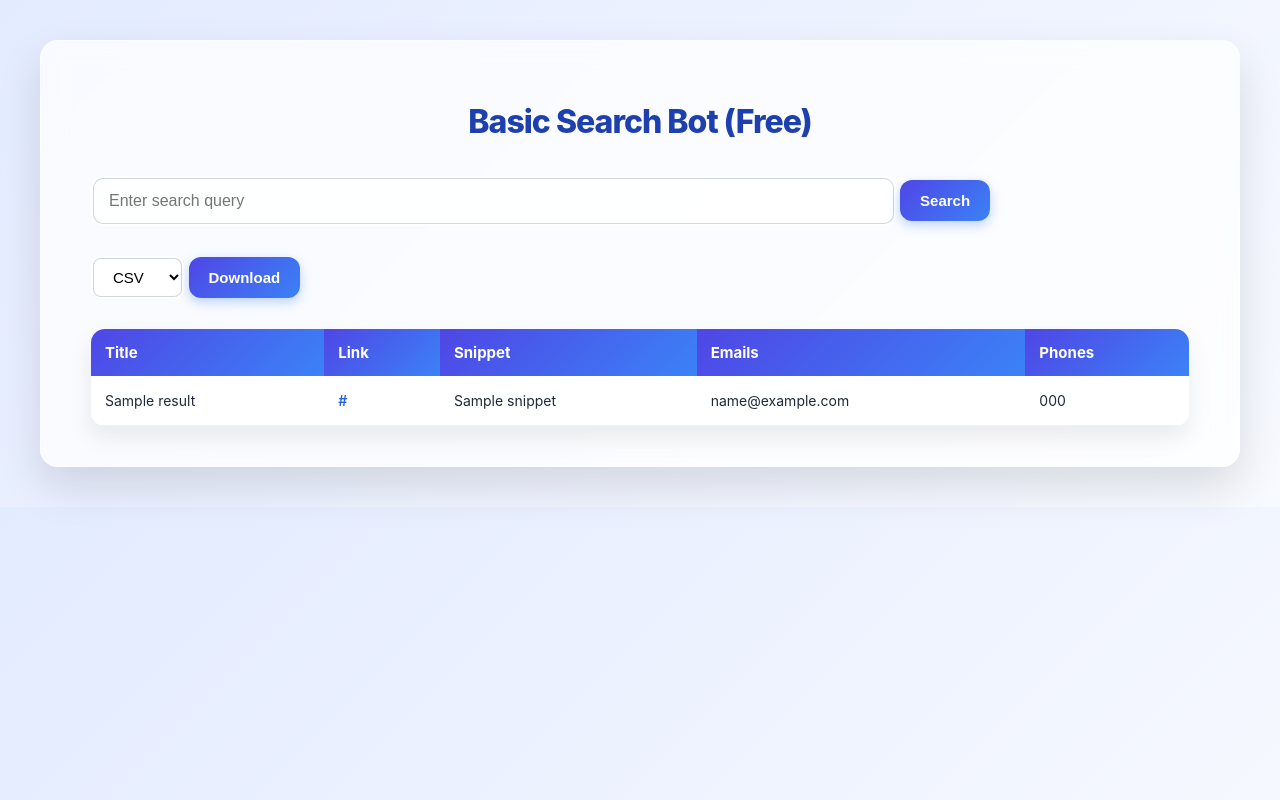
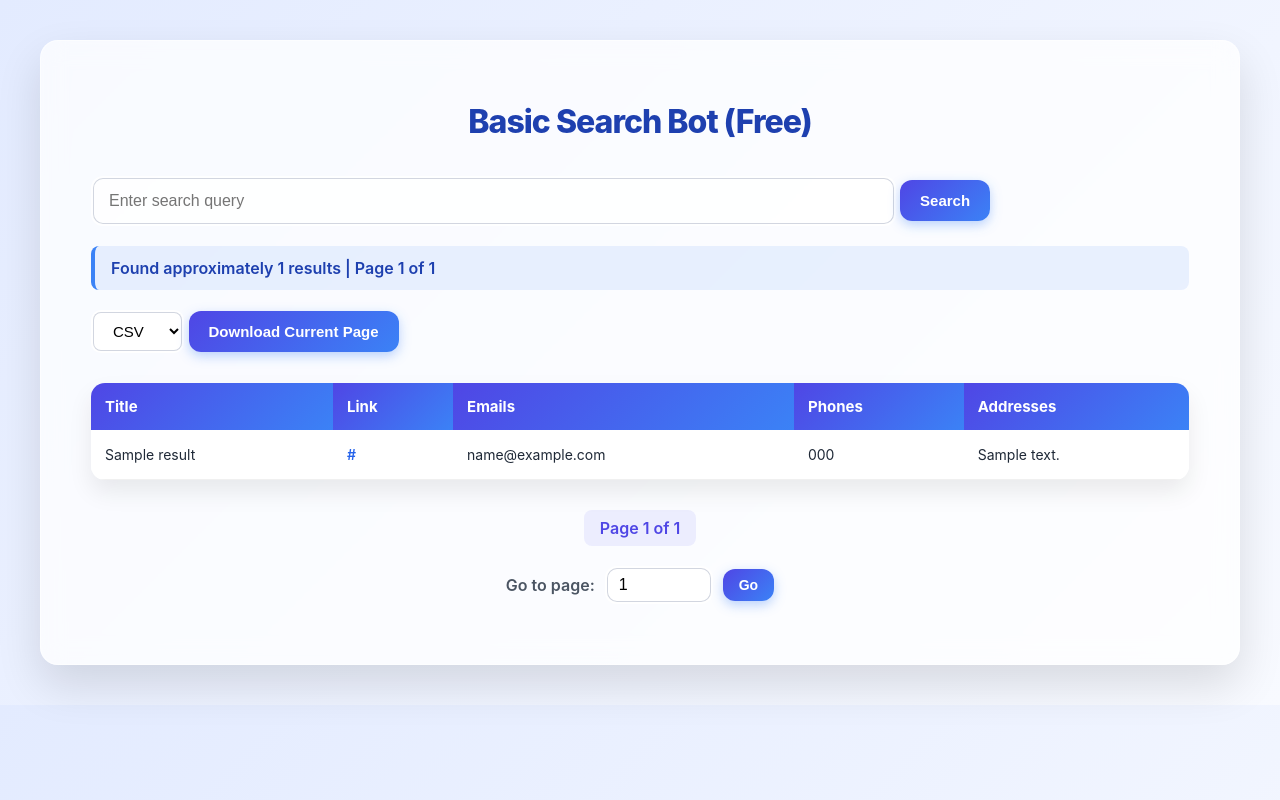
Before and after one commit to salarahmedmemon/search-bot, a Flask app: template templates/index.html in a window 1280 px wide. Run offline with Flask 3, Linux system fonts and the light colour scheme; the template is opened without the code that fills it: most values are stand-ins (such as "Sample title", 1, 10 or a date in 2020).

Commit message:
more features added.

```diff
--- a/app.py
+++ b/app.py
@@ -6,15 +6,79 @@ import re
 import pandas as pd
 import io
 import pdfkit
+from bs4 import BeautifulSoup
 
 # Load .env file
 load_dotenv()
 
 app = Flask(__name__)
 
-# Regex for emails and phones
-EMAIL_RE = re.compile(r'[A-Za-z0-9._%+-]+@[A-Za-z0-9.-]+\.[A-Za-z]{2,}')
-PHONE_RE = re.compile(r'\+?\d[\d\-\s]{7,}\d')
+# Global Email Pattern
+EMAIL_RE = re.compile(r'\b[A-Za-z0-9._%+-]+@[A-Za-z0-9.-]+\.[A-Za-z]{2,}\b')
+
+# Global Phone Number Patterns (International)
+PHONE_PATTERNS = [
+    # Pakistan specific: 0331 3591099 (with leading 0)
+    re.compile(r'\b0\d{3}[\s-]?\d{7}\b'),
+
+    # Pakistan: +92 331 3591099
+    re.compile(r'\+92[\s-]?\d{3}[\s-]?\d{7}\b'),
+
+    # International format with country code: +92 300 1234567, +91-98765-43210
+    re.compile(r'\+\d{1,4}[\s.-]?\(?\d{1,4}\)?[\s.-]?\d{1,4}[\s.-]?\d{1,4}[\s.-]?\d{1,9}'),
+
+    # US/Canada: +1-914-478-4814, (914) 478-4814, 914-478-4814
+    re.compile(r'\+?1?[\s.-]?\(?\d{3}\)?[\s.-]?\d{3}[\s.-]?\d{4}\b'),
+
+    # India: +91 98765 43210, 091-9876543210, 9876543210
+    re.compile(r'\+?91[\s.-]?\d{5}[\s.-]?\d{5}|\+?91[\s.-]?\d{10}|0\d{2,4}[\s.-]?\d{6,8}'),
+
+    # UK: +44 20 7123 4567, 020 7123 4567
+    re.compile(r'\+?44[\s.-]?\d{2,4}[\s.-]?\d{4}[\s.-]?\d{4}|0\d{2,4}[\s.-]?\d{4}[\s.-]?\d{4}'),
+
+    # Australia: +61 4 1234 5678, (02) 1234 5678
+    re.compile(r'\+?61[\s.-]?\d{1}[\s.-]?\d{4}[\s.-]?\d{4}|\(0\d\)[\s.-]?\d{4}[\s.-]?\d{4}'),
+
+    # Generic international: any phone with 7-15 digits
+    re.compile(r'\b\d{4}[\s.-]?\d{3,4}[\s.-]?\d{3,4}\b'),
+    re.compile(r'\b\d{3}[\s.-]?\d{3,4}[\s.-]?\d{4}\b'),
+]
+
+# Global Address Patterns - More comprehensive
+ADDRESS_PATTERNS = [
+    # Pakistan specific: unit no 3 akbar cng, main Auto Bahn Rd, Latifabad Unit 3 Hyderabad
+    re.compile(r'(?:unit|shop|office|house|plot|flat)\s*(?:no\.?|#)?\s*\d+[,\s]+[^,\n]{10,100}[,\s]+[A-Za-z\s]+(?:Hyderabad|Karachi|Lahore|Islamabad|Rawalpindi|Faisalabad|Multan|Peshawar|Quetta)', re.IGNORECASE),
+
+    # US Format with suite/apt: 145 Palisade St #231, Dobbs Ferry, NY 10522
+    re.compile(r'\d+\s+[A-Za-z0-9\s]+(?:Street|St\.?|Avenue|Ave\.?|Road|Rd\.?|Boulevard|Blvd\.?|Lane|Ln\.?|Drive|Dr\.?|Court|Ct\.?|Circle|Cir\.?|Way|Place|Pl\.?|Parkway|Pkwy\.?)[\s,]+(?:#|Suite|Ste\.?|Apt\.?|Unit|Building|Bldg\.?)?\s*\d*[A-Za-z]*[\s,]+[A-Za-z\s]+[\s,]+[A-Z]{2}\s+\d{5}(?:-\d{4})?', re.IGNORECASE),
+
+    # US Format simple: 145 Palisade St, Dobbs Ferry, NY 10522
+    re.compile(r'\d+\s+[A-Za-z0-9\s\.]+(?:Street|St|Avenue|Ave|Road|Rd|Boulevard|Blvd|Lane|Ln|Drive|Dr|Court|Ct|Way|Place|Parkway)[\s,]+[A-Za-z\s]+[\s,]+[A-Z]{2}\s+\d{5}(?:-\d{4})?', re.IGNORECASE),
+
+    # UK Format: 10 Downing Street, London SW1A 2AA or London, SW1A 2AA
+    re.compile(r'\d+\s+[A-Za-z\s]+(?:Street|Road|Avenue|Lane|Close|Drive|Way|Square|Gardens|Place|Terrace)[\s,]+[A-Za-z\s]+[\s,]+(?:London|[A-Z][a-z]+)[\s,]*[A-Z]{1,2}\d{1,2}\s?\d?[A-Z]{2}', re.IGNORECASE),
+
+    # UK postcode focused: Complete address with postcode
+    re.compile(r'[A-Za-z0-9\s,]+[A-Z]{1,2}\d{1,2}\s?\d?[A-Z]{2}', re.IGNORECASE),
+
+    # India Format: 123, MG Road, Bangalore, Karnataka 560001
+    re.compile(r'\d+[,\s]+[A-Za-z0-9\s]+(?:Road|Street|Avenue|Lane|Marg|Nagar|Colony|Layout|Cross|Main|Extension|Sector)[\s,]+[A-Za-z\s]+[\s,]+[A-Za-z\s]+[\s,]+\d{6}', re.IGNORECASE),
+
+    # Pakistan Format: House 123, Street 45, F-7, Islamabad
+    re.compile(r'(?:House|Plot|Flat|Shop)[\s#]*\d+[\s,]+(?:Street|Road|Lane|Block)[\s#]*\d+[\s,]+[A-Za-z0-9\s-]+[\s,]+[A-Za-z\s]+', re.IGNORECASE),
+
+    # Canada Format: 123 Main St, Toronto, ON M5H 2N2
+    re.compile(r'\d+\s+[A-Za-z0-9\s]+(?:Street|St|Avenue|Ave|Road|Rd|Boulevard|Blvd|Drive|Lane)[\s,]+[A-Za-z\s]+[\s,]+(?:ON|BC|AB|QC|MB|SK|NS|NB|PE|NL|NT|YT|NU)\s+[A-Z]\d[A-Z]\s?\d[A-Z]\d', re.IGNORECASE),
+
+    # Australia Format: 123 George Street, Sydney NSW 2000
+    re.compile(r'\d+\s+[A-Za-z\s]+(?:Street|St|Avenue|Ave|Road|Rd|Drive|Dr|Lane|Ln)[\s,]+[A-Za-z\s]+\s+(?:NSW|VIC|QLD|SA|WA|TAS|NT|ACT)\s+\d{4}', re.IGNORECASE),
+
+    # Generic: address with major cities
+    re.compile(r'[^,\n]{15,100}[,\s]+(?:Hyderabad|Karachi|Lahore|Mumbai|Delhi|Bangalore|Islamabad|New York|London|Sydney|Toronto|Dubai)', re.IGNORECASE),
+
+    # Generic street address with postal code
+    re.compile(r'\d+\s+[A-Za-z0-9\s,\.#-]+\s+\d{4,6}(?:-\d{4})?'),
+]
 
 # Get Credentials from environment variables
 API_KEY = os.environ.get("GOOGLE_API_KEY")
@@ -22,12 +86,193 @@ CSE_ID = os.environ.get("GOOGLE_CSE_ID")
 
 # ====================================
 
-def google_search(query, num=10):
+def extract_phones(text):
+    """Extract valid phone numbers from text (Global)"""
+    phones = set()
+
+    for pattern in PHONE_PATTERNS:
+        matches = pattern.findall(text)
+        for match in matches:
+            if isinstance(match, tuple):
+                # Skip if it's tuple (from capturing groups)
+                continue
+            else:
+                # Clean up the phone number
+                phone = match.strip()
+                # Remove extra spaces
+                phone = re.sub(r'\s+', ' ', phone)
+
+                # Basic validation: must have at least 7 digits
+                digit_count = len(re.findall(r'\d', phone))
+                if digit_count >= 7 and digit_count <= 15:
+                    # Avoid numbers that are too long (likely not phones)
+                    if len(phone) <= 25:
+                        # Skip common false positives
+                        # Skip if it's a date (contains year like 2020, 2024)
+                        if not re.search(r'20\d{2}', phone):
+                            # Skip if it looks like an ID or code (too many repeating digits)
+                            if not re.search(r'(\d)\1{5,}', phone):
+                                phones.add(phone)
+
+    return list(phones)
+
+def extract_addresses(text):
+    """Extract valid addresses from text with improved accuracy (Global)"""
+    addresses = set()
+
+    # First, try all regex patterns
+    for pattern in ADDRESS_PATTERNS:
+        matches = pattern.findall(text)
+        for match in matches:
+            address = match.strip()
+            address = re.sub(r'\s+', ' ', address)
+            address = address.strip(',').strip()
+
+            if 15 <= len(address) <= 200:
+                addresses.add(address)
+
+    # Enhanced extraction: Look for common address patterns in structured data
+    # Schema.org markup
+    schema_address = re.findall(r'"streetAddress"\s*:\s*"([^"]+)"[^}]*"addressLocality"\s*:\s*"([^"]+)"[^}]*"addressRegion"\s*:\s*"([^"]+)"[^}]*"postalCode"\s*:\s*"([^"]+)"', text)
+    for addr in schema_address:
+        full_addr = f"{addr[0]}, {addr[1]}, {addr[2]} {addr[3]}"
+        addresses.add(full_addr)
+
+    # Microdata format
+    microdata_address = re.findall(r'itemprop="streetAddress">([^<]+)</.*?itemprop="addressLocality">([^<]+)</.*?itemprop="addressRegion">([^<]+)</.*?itemprop="postalCode">([^<]+)</span', text, re.DOTALL)
+    for addr in microdata_address:
+        full_addr = f"{addr[0].strip()}, {addr[1].strip()}, {addr[2].strip()} {addr[3].strip()}"
+        addresses.add(full_addr)
+
+    # Look for address: label patterns (more aggressive)
+    label_patterns = [
+        r'(?:Address|Location|Visit us|Find us|Our location|Office|Locate us|Where to find us|Visit|Contact us at|Reach us|Find us at|Our office)[\s:]+([^\n<]{15,200})',
+        r'(?:Address|Location)[\s:]+<[^>]*>([^<]{15,200})</[^>]*>',
+    ]
+
+    for pattern in label_patterns:
+        matches = re.findall(pattern, text, re.IGNORECASE)
+        for match in matches:
+            address = match.strip()
+            address = re.sub(r'\s+', ' ', address)
+            address = re.sub(r'<[^>]+>', '', address)  # Remove HTML tags
+
+            # Check if it looks like a real address (has number or location keywords)
+            if (re.search(r'\d', address) or
+                re.search(r'(?:unit|plot|house|floor|building|shop|office)', address, re.IGNORECASE)) and len(address) > 15:
+                addresses.add(address)
+
+    # NEW: Look for addresses in common website patterns
+    # Pattern: unit/house/shop number + location + city
+    location_patterns = [
+        r'(?:unit|shop|office|house|plot|flat)\s*(?:no\.?|#)?\s*\d+[,\s]+[^,\n]{10,100}[,\s]+[A-Za-z\s]+(?:Hyderabad|Karachi|Lahore|Mumbai|Delhi|Bangalore|Islamabad|Rawalpindi)',
+        r'(?:unit|shop|office)\s*(?:no\.?|#)?\s*\d+[,\s]+[^,]{15,100}',
+    ]
+
+    for pattern in location_patterns:
+        matches = re.findall(pattern, text, re.IGNORECASE)
+        for match in matches:
+            address = match.strip()
+            address = re.sub(r'\s+', ' ', address)
+            if 15 <= len(address) <= 200:
+                addresses.add(address)
+
+    # NEW: Extract complete sentences that contain location indicators
+    location_keywords = r'(?:located in|located at|address is|situated at|situated in|find us at|visit us at|our location|you can find us)'
+    location_sentences = re.findall(rf'{location_keywords}[\s:]+([^\n\.!?]{20,200})', text, re.IGNORECASE)
+    for sentence in location_sentences:
+        address = sentence.strip()
+        address = re.sub(r'\s+', ' ', address)
+        # Must contain some location indicators
+        if re.search(r'(?:street|road|avenue|lane|unit|shop|floor|building|city|area)', address, re.IGNORECASE):
+            addresses.add(address)
+
+    return list(addresses)
+
+def extract_emails(text):
+    """Extract valid emails and filter out fake ones"""
+    emails = EMAIL_RE.findall(text)
+    # Filter out common fake/example emails
+    fake_patterns = ['user@domain', 'example@', 'test@', 'email@example']
+    valid_emails = []
+    for email in emails:
+        email_lower = email.lower()
+        if not any(fake in email_lower for fake in fake_patterns):
+            valid_emails.append(email)
+    return list(set(valid_emails))
+
+def extract_contact_info(text):
+    """Extract contact information from text - REMOVED, not used anymore"""
+    return [], []
+
+def fetch_page_content(url):
+    """Fetch content from a webpage to extract additional information"""
+    try:
+        headers = {
+            'User-Agent': 'Mozilla/5.0 (Windows NT 10.0; Win64; x64) AppleWebKit/537.36 (KHTML, like Gecko) Chrome/120.0.0.0 Safari/537.36'
+        }
+        response = requests.get(url, timeout=15, headers=headers, allow_redirects=True)
+        if response.status_code == 200:
+            # Parse HTML
+            soup = BeautifulSoup(response.content, 'lxml')
+
+            # Remove script and style elements
+            for script in soup(["script", "style", "noscript", "svg"]):
+                script.decompose()
+
+            # Prioritize contact-related sections
+            contact_text = ""
+
+            # 1. Look for Schema.org structured data (most reliable)
+            schema_scripts = soup.find_all('script', type='application/ld+json')
+            for script in schema_scripts:
+                contact_text += " " + script.string if script.string else ""
+
+            # 2. Look for meta tags with address info
+            meta_tags = soup.find_all('meta', attrs={'name': re.compile(r'address|location', re.I)})
+            for meta in meta_tags:
+                if meta.get('content'):
+                    contact_text += " " + meta['content']
+
+            # 3. Look for specific address containers
+            address_containers = soup.find_all(['div', 'section', 'footer', 'address', 'span', 'p'],
+                                              class_=re.compile(r'address|location|contact|footer|info|locale', re.I))
+            for container in address_containers:
+                contact_text += " " + container.get_text(separator=' ', strip=True)
+
+            # 4. Look for address with itemprop (microdata)
+            address_items = soup.find_all(attrs={'itemprop': re.compile(r'address|location', re.I)})
+            for item in address_items:
+                contact_text += " " + item.get_text(separator=' ', strip=True)
+
+            # 5. Look for tel: and mailto: links
+            for link in soup.find_all('a', href=True):
+                href = link['href']
+                if 'tel:' in href or 'mailto:' in href:
+                    contact_text += " " + href + " " + link.get_text()
+
+            # 6. Get all text as fallback
+            full_text = soup.get_text(separator=' ', strip=True)
+
+            # Combine prioritized content with full text
+            return contact_text + " " + full_text
+        return ""
+    except Exception as e:
+        print(f"Error fetching {url}: {str(e)}")
+        return ""
+
+def google_search(query, start=1, num=10):
+    """
+    Perform Google Custom Search
+    start: starting index (1-based)
+    num: number of results per page (max 10)
+    """
     url = "https://www.googleapis.com/customsearch/v1"
     params = {
         "key": API_KEY,
         "cx": CSE_ID,
         "q": query,
+        "start": start,
         "num": min(num, 10)
     }
     response = requests.get(url, params=params)
@@ -35,37 +280,88 @@ def google_search(query, num=10):
 
     results = []
     items = data.get("items", [])
+    total_results = int(data.get("searchInformation", {}).get("totalResults", 0))
+
     for item in items:
         title = item.get("title", "")
         link = item.get("link", "")
         snippet = item.get("snippet", "")
 
-        emails = list(set(EMAIL_RE.findall(snippet)))
-        phones = list(set(PHONE_RE.findall(snippet)))
+        # Initialize sets to store unique values
+        all_emails = set()
+        all_phones = set()
+        all_addresses = set()
+
+        # Extract from snippet first
+        all_emails.update(extract_emails(snippet))
+        all_phones.update(extract_phones(snippet))
+        all_addresses.update(extract_addresses(snippet))
+
+        # Fetch and parse the actual webpage for more data
+        print(f"Fetching page content from: {link}")
+        page_content = fetch_page_content(link)
+
+        if page_content:
+            # Extract from page content
+            all_emails.update(extract_emails(page_content))
+            all_phones.update(extract_phones(page_content))
+            all_addresses.update(extract_addresses(page_content))
 
         results.append({
             "title": title,
             "link": link,
-            "snippet": snippet,
-            "emails": emails,
-            "phones": phones
+            "emails": list(all_emails)[:10],  # Limit to 10 emails
+            "phones": list(all_phones)[:10],  # Limit to 10 phones
+            "addresses": list(all_addresses)[:5]  # Limit to 5 addresses
         })
-    return results
+
+    return results, total_results
 
 @app.route("/", methods=["GET", "POST"])
 def index():
     results = []
     query = ""
+    page = 1
+    total_results = 0
+    results_per_page = 10
+    total_pages = 0
+
     if request.method == "POST":
         query = request.form.get("query")
-        results = google_search(query)
-    return render_template("index.html", results=results, query=query)
+        page = int(request.form.get("page", 1))
+
+        # Calculate start index (Google uses 1-based indexing)
+        start = (page - 1) * results_per_page + 1
+
+        results, total_results = google_search(query, start=start, num=results_per_page)
+
+        # Calculate total pages (Google allows max 100 results)
+        max_results = min(total_results, 100)  # Google API limitation
+        total_pages = (max_results + results_per_page - 1) // results_per_page
+
+    return render_template("index.html",
+                         results=results,
+                         query=query,
+                         page=page,
+                         total_pages=total_pages,
+                         total_results=total_results)
 
 @app.route("/download", methods=["POST"])
 def download():
     data_format = request.form.get("format")
     query = request.form.get("query")
-    results = google_search(query)
+    page = int(request.form.get("page", 1))
+
+    # Get results for current page
+    start = (page - 1) * 10 + 1
+    results, _ = google_search(query, start=start, num=10)
+
+    # Convert lists to strings for export
+    for result in results:
+        result['emails'] = ', '.join(result['emails'])
+        result['phones'] = ', '.join(result['phones'])
+        result['addresses'] = ', '.join(result['addresses'])
+
     df = pd.DataFrame(results)
 
     if data_format == "csv":
--- a/requirements.txt
+++ b/requirements.txt
@@ -3,3 +3,5 @@ pandas
 requests
 openpyxl
 pdfkit
+beautifulsoup4
+lxml
--- a/static/style.css
+++ b/static/style.css
@@ -9,7 +9,7 @@ body {
 
 /* ---------- CONTAINER ---------- */
 .container {
-    max-width: 1100px;
+    max-width: 1200px;
     margin: auto;
     background: rgba(255, 255, 255, 0.75);
     padding: 40px 50px;
@@ -37,7 +37,7 @@ h1 {
 }
 
 /* ---------- INPUT ---------- */
-input[type="text"] {
+input[type="text"], input[type="number"] {
     width: 70%;
     padding: 14px 16px;
     border-radius: 12px;
@@ -48,7 +48,7 @@ input[type="text"] {
     transition: 0.25s ease;
 }
 
-input[type="text"]:focus {
+input[type="text"]:focus, input[type="number"]:focus {
     border-color: #3b82f6;
     box-shadow: 0 0 8px rgba(59,130,246,0.4);
     outline: none;
@@ -74,6 +74,10 @@ button:hover {
     box-shadow: 0 6px 18px rgba(59,130,246,0.45);
 }
 
+button:active {
+    transform: translateY(0);
+}
+
 /* ---------- DROPDOWN ---------- */
 select {
     padding: 10px 16px;
@@ -90,9 +94,24 @@ select:hover {
     border-color: #3b82f6;
 }
 
+/* ---------- RESULTS INFO ---------- */
+.results-info {
+    margin: 20px 0;
+    padding: 12px 16px;
+    background: rgba(59, 130, 246, 0.1);
+    border-left: 4px solid #3b82f6;
+    border-radius: 8px;
+}
+
+.results-info p {
+    margin: 0;
+    color: #1e40af;
+    font-weight: 600;
+}
+
 /* ---------- DOWNLOAD AREA ---------- */
 .download {
-    margin: 30px 0;
+    margin: 20px 0;
     display: flex;
     align-items: center;
     gap: 12px;
@@ -125,6 +144,7 @@ td {
     border-bottom: 1px solid rgba(0,0,0,0.06);
     font-size: 14px;
     line-height: 1.5;
+    vertical-align: top;
 }
 
 /* Row hover effect */
@@ -142,3 +162,95 @@ a {
 a:hover {
     text-decoration: underline;
 }
+
+/* No data indicator */
+.no-data {
+    color: #9ca3af;
+    font-style: italic;
+}
+
+/* ---------- PAGINATION ---------- */
+.pagination {
+    margin: 30px 0 20px;
+    display: flex;
+    justify-content: center;
+    align-items: center;
+    gap: 20px;
+}
+
+.page-btn {
+    padding: 10px 20px;
+    background: linear-gradient(135deg, #6366f1, #8b5cf6);
+    border: none;
+    border-radius: 10px;
+    color: white;
+    font-size: 14px;
+    cursor: pointer;
+    font-weight: 600;
+    box-shadow: 0 4px 12px rgba(99, 102, 241, 0.3);
+    transition: 0.25s ease;
+}
+
+.page-btn:hover {
+    transform: translateY(-2px);
+    box-shadow: 0 6px 16px rgba(99, 102, 241, 0.4);
+}
+
+.page-info {
+    font-weight: 600;
+    color: #4f46e5;
+    padding: 8px 16px;
+    background: rgba(99, 102, 241, 0.1);
+    border-radius: 8px;
+}
+
+/* ---------- QUICK NAVIGATION ---------- */
+.quick-nav {
+    margin: 20px 0;
+    display: flex;
+    justify-content: center;
+}
+
+.quick-nav label {
+    font-weight: 600;
+    color: #4b5563;
+}
+
+.quick-nav input[type="number"] {
+    width: 80px;
+    padding: 8px 12px;
+}
+
+.quick-nav button {
+    padding: 8px 16px;
+    font-size: 14px;
+}
+
+/* ---------- RESPONSIVE ---------- */
+@media (max-width: 768px) {
+    body {
+        padding: 20px;
+    }
+
+    .container {
+        padding: 30px 25px;
+    }
+
+    input[type="text"] {
+        width: 100%;
+        margin-bottom: 10px;
+    }
+
+    table {
+        font-size: 12px;
+    }
+
+    th, td {
+        padding: 10px;
+    }
+
+    .pagination {
+        flex-direction: column;
+        gap: 10px;
+    }
+}
--- a/templates/index.html
+++ b/templates/index.html
@@ -10,19 +10,25 @@
         <h1>Basic Search Bot (Free)</h1>
         <form method="POST" id="searchForm">
             <input type="text" name="query" placeholder="Enter search query" value="{{ query }}" required>
+            <input type="hidden" name="page" value="1" id="pageInput">
             <button type="submit">Search</button>
         </form>
 
         {% if results %}
+            <div class="results-info">
+                <p>Found approximately {{ total_results }} results | Page {{ page }} of {{ total_pages }}</p>
+            </div>
+
             <div class="download">
                 <form method="POST" action="/download">
                     <input type="hidden" name="query" value="{{ query }}">
+                    <input type="hidden" name="page" value="{{ page }}">
                     <select name="format">
                         <option value="csv">CSV</option>
                         <option value="excel">Excel</option>
                         <option value="pdf">PDF</option>
                     </select>
-                    <button type="submit">Download</button>
+                    <button type="submit">Download Current Page</button>
                 </form>
             </div>
 
@@ -31,9 +37,9 @@
                     <tr>
                         <th>Title</th>
                         <th>Link</th>
-                        <th>Snippet</th>
                         <th>Emails</th>
                         <th>Phones</th>
+                        <th>Addresses</th>
                     </tr>
                 </thead>
                 <tbody>
@@ -41,13 +47,62 @@
                     <tr>
                         <td>{{ r.title }}</td>
                         <td><a href="{{ r.link }}" target="_blank">{{ r.link }}</a></td>
-                        <td>{{ r.snippet }}</td>
-                        <td>{{ r.emails|join(", ") }}</td>
-                        <td>{{ r.phones|join(", ") }}</td>
+                        <td>
+                            {% if r.emails %}
+                                {{ r.emails|join(", ") }}
+                            {% else %}
+                                <span class="no-data">N/A</span>
+                            {% endif %}
+                        </td>
+                        <td>
+                            {% if r.phones %}
+                                {{ r.phones|join(", ") }}
+                            {% else %}
+                                <span class="no-data">N/A</span>
+                            {% endif %}
+                        </td>
+                        <td>
+                            {% if r.addresses %}
+                                {{ r.addresses|join("; ") }}
+                            {% else %}
+                                <span class="no-data">N/A</span>
+                            {% endif %}
+                        </td>
                     </tr>
                     {% endfor %}
                 </tbody>
             </table>
+
+            <!-- Pagination -->
+            <div class="pagination">
+                {% if page > 1 %}
+                    <form method="POST" style="display: inline;">
+                        <input type="hidden" name="query" value="{{ query }}">
+                        <input type="hidden" name="page" value="{{ page - 1 }}">
+                        <button type="submit" class="page-btn">← Previous</button>
+                    </form>
+                {% endif %}
+
+                <span class="page-info">Page {{ page }} of {{ total_pages }}</span>
+
+                {% if page < total_pages %}
+                    <form method="POST" style="display: inline;">
+                        <input type="hidden" name="query" value="{{ query }}">
+                        <input type="hidden" name="page" value="{{ page + 1 }}">
+                        <button type="submit" class="page-btn">Next →</button>
+                    </form>
+                {% endif %}
+            </div>
+
+            <!-- Quick page navigation -->
+            <div class="quick-nav">
+                <form method="POST" style="display: inline-flex; gap: 10px; align-items: center;">
+                    <input type="hidden" name="query" value="{{ query }}">
+                    <label for="goto-page">Go to page:</label>
+                    <input type="number" name="page" id="goto-page" min="1" max="{{ total_pages }}" value="{{ page }}" style="width: 80px;">
+                    <button type="submit">Go</button>
+                </form>
+            </div>
         {% endif %}
     </div>
 </body>
```
Also changed, not shown: templates/table_pdf.html (+5 -5 lines), package-lock.json (added), static/script.js (deleted).
